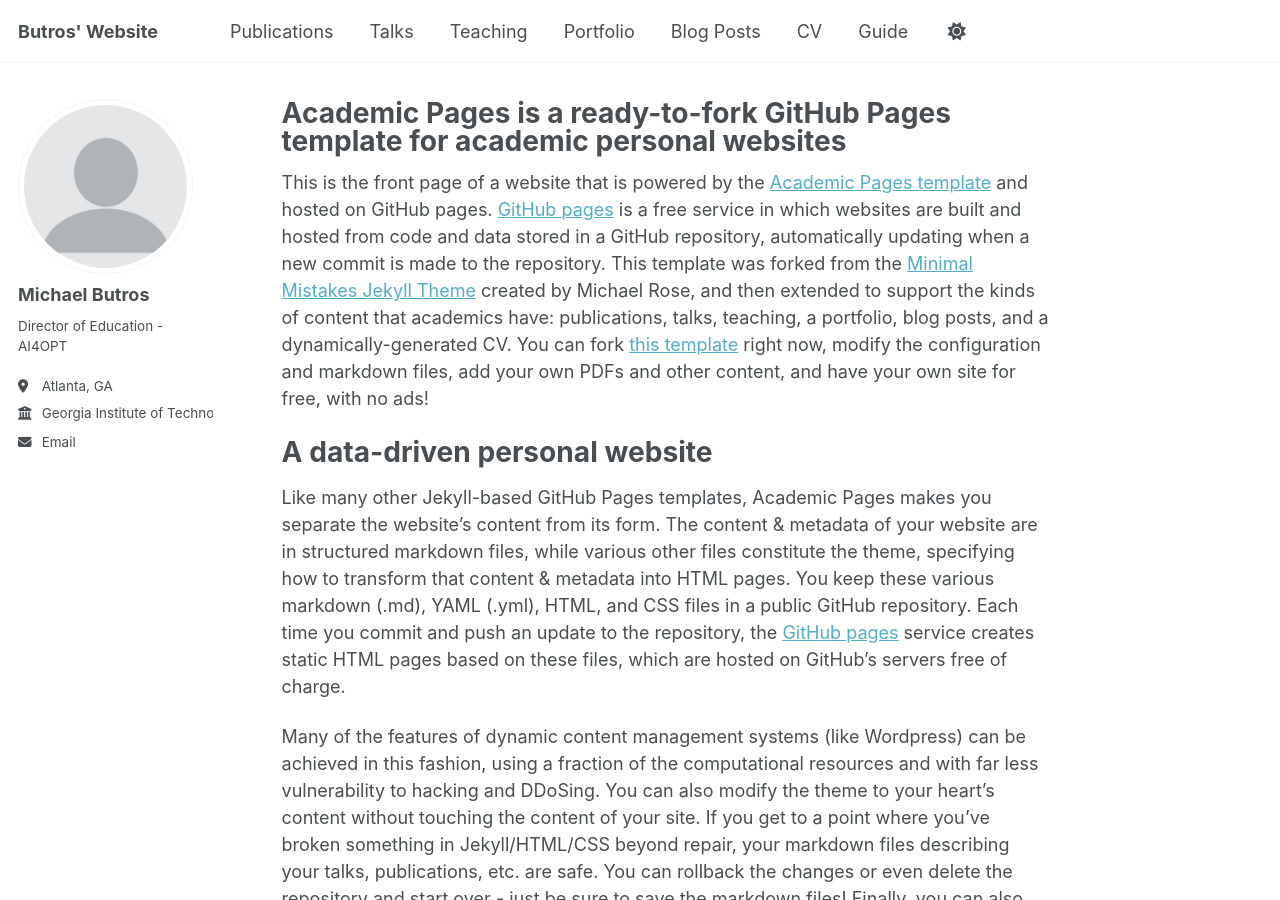
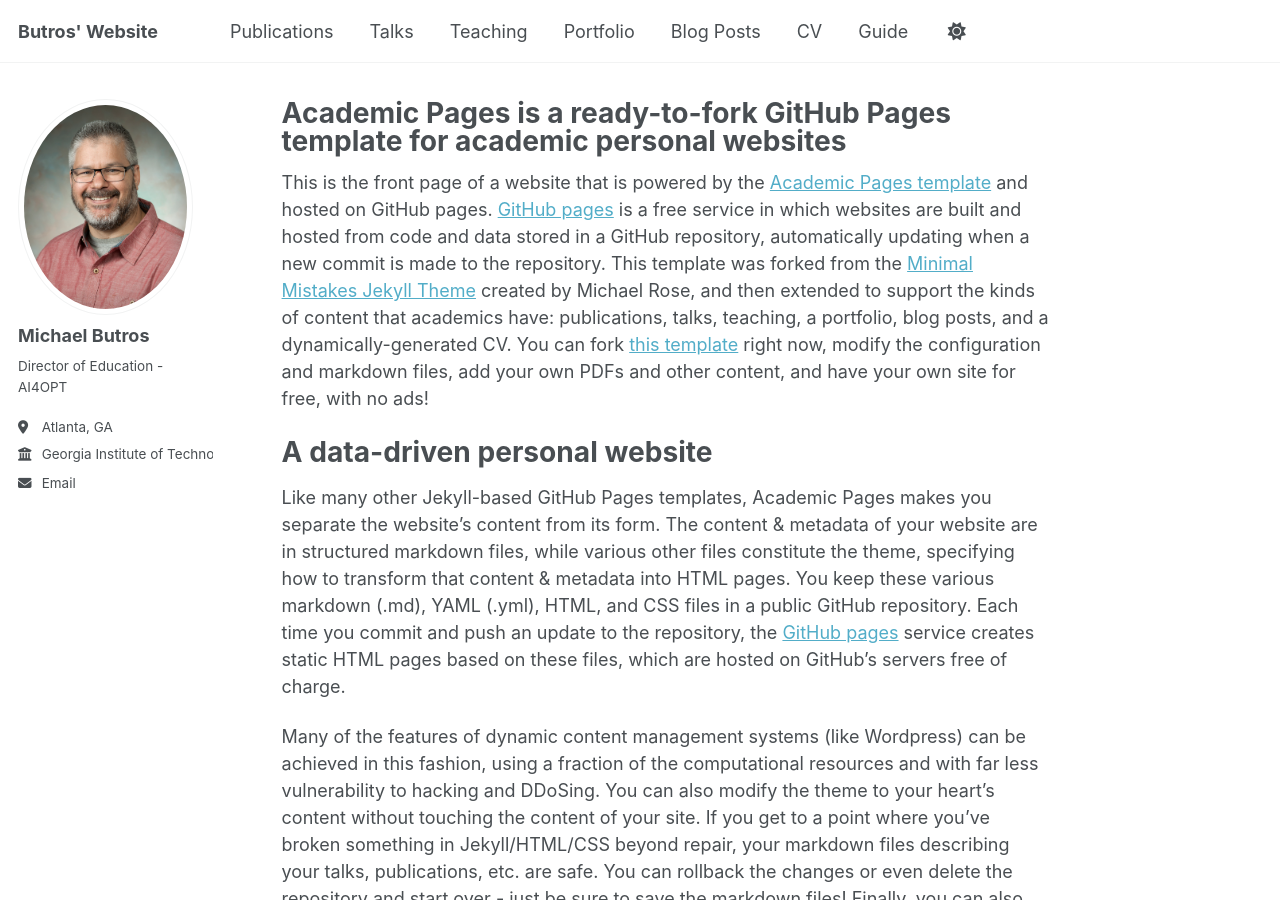
Before and after one commit to MButros/MButros.github.io, a Jekyll site: the page built from _pages/about.md, in a window 1280 px wide and 900 px high. Built offline with Jekyll 4.4.1, drawn with Linux system fonts in a browser that asks for light colours.

Commit message:
Update _config.yml

```diff
--- a/_config.yml
+++ b/_config.yml
@@ -22,7 +22,7 @@ repository               : "MButros.github.io"
 #               Additional customization can be done by editing /_includes/author-profile.html
 author:
   # Biographic information
-  avatar           : "profile.png"
+  avatar           : "MichaelButros.jpg"
   name             : "Michael Butros"
   pronouns         : # example: "she/her"
   bio              : "Director of Education - AI4OPT"
```
